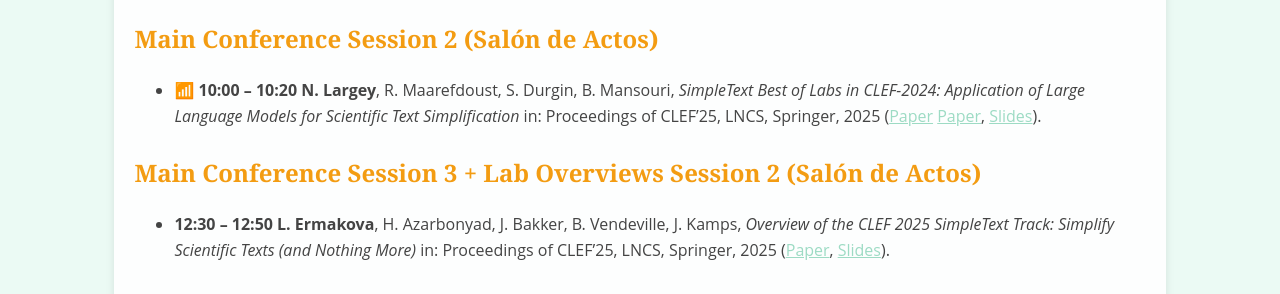
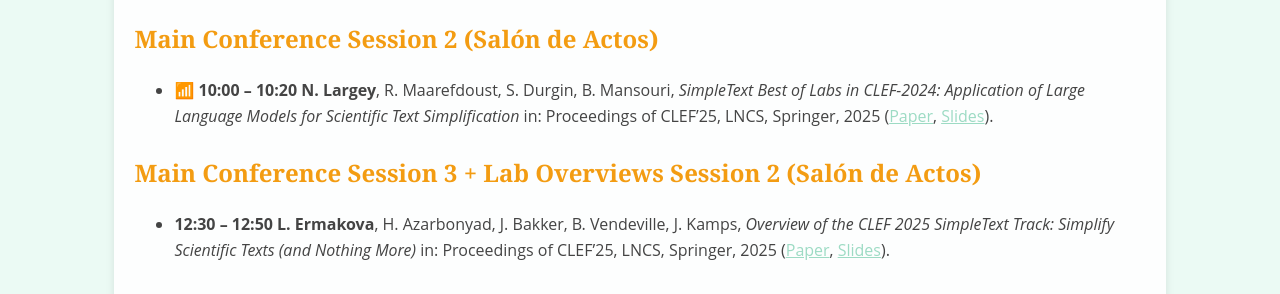
Before and after one commit to simpletext-madics/2025, a Jekyll site: the page built from program.md, in a window 1280 px wide and 900 px high, scrolled down 886 px. Shown: the part 155-449 px from the top of the window. Built offline with Jekyll 4.4.1, drawn with Linux system fonts in a browser that asks for light colours.

Commit message:
Update program.md

```diff
--- a/program.md
+++ b/program.md
@@ -27,7 +27,7 @@ SimpleText Track sessions take place in **Room Ricardo Marin** (_Facultad de Edu
 
 ### Main Conference Session 2 (Salón de Actos)
 
-* 📶 **10:00 – 10:20** **N. Largey**, R. Maarefdoust, S. Durgin, B. Mansouri, _SimpleText Best of Labs in CLEF-2024: Application of Large Language Models for Scientific Text Simplification_ in: Proceedings of CLEF'25, LNCS, Springer, 2025 ([Paper](https://doi.org/10.1007/978-3-032-04354-2_9) [Paper](XXX), [Slides](slides/XXX)).
+* 📶 **10:00 – 10:20** **N. Largey**, R. Maarefdoust, S. Durgin, B. Mansouri, _SimpleText Best of Labs in CLEF-2024: Application of Large Language Models for Scientific Text Simplification_ in: Proceedings of CLEF'25, LNCS, Springer, 2025 ([Paper](https://doi.org/10.1007/978-3-032-04354-2_9), [Slides](slides/XXX)).
 
 ### Main Conference Session 3 + Lab Overviews Session 2 (Salón de Actos)
 
```
